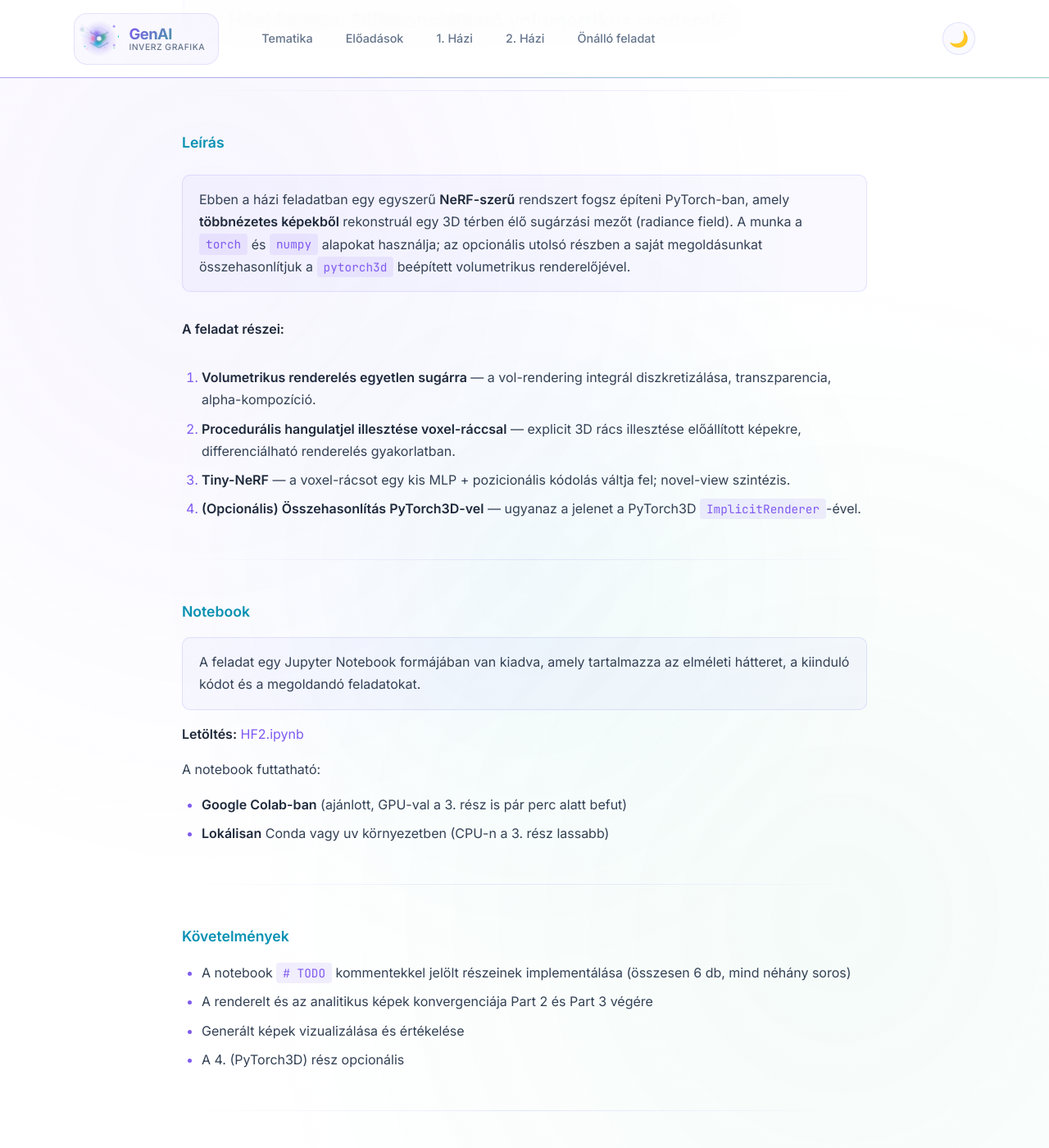
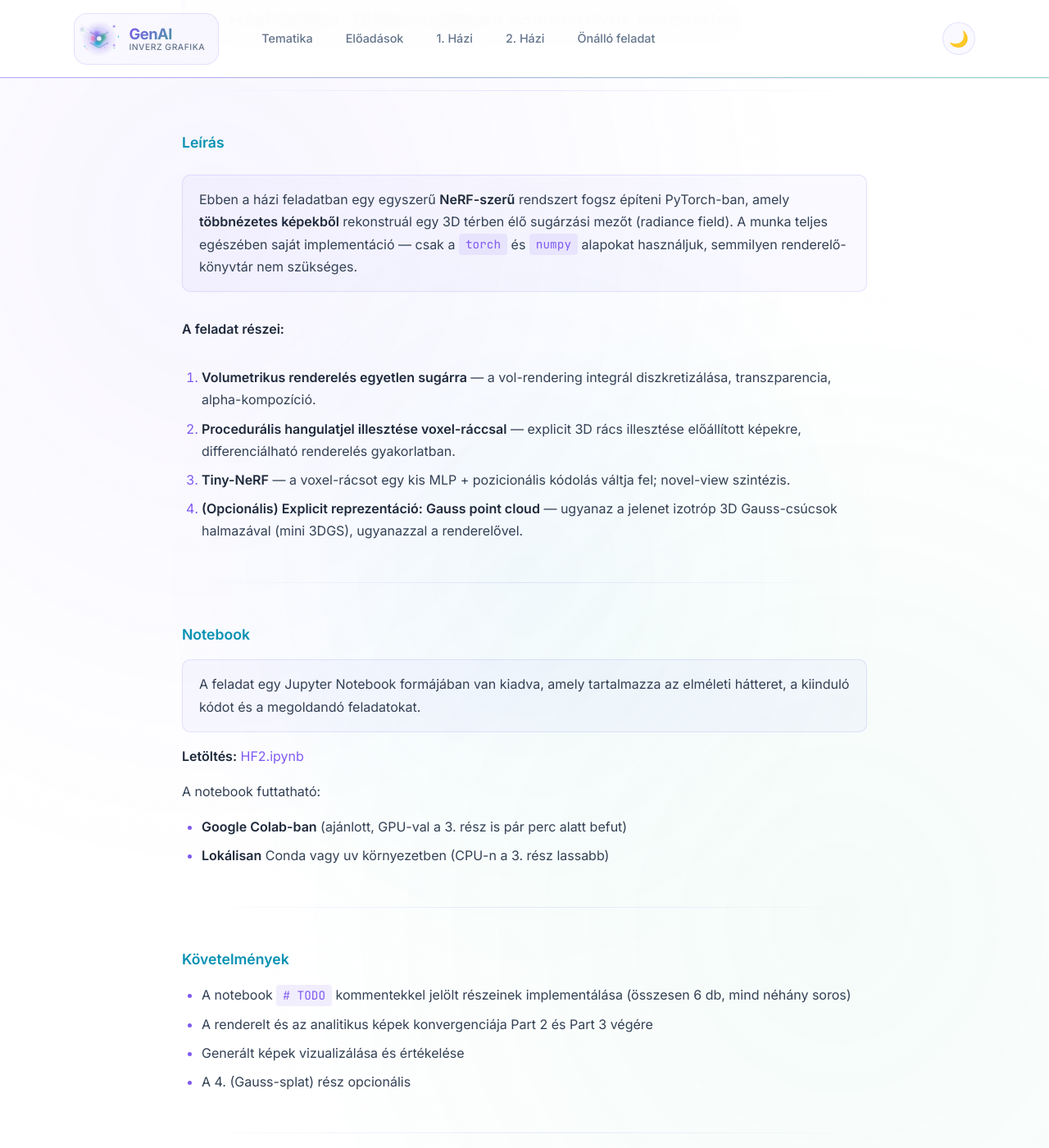
Before and after one commit to VaitkusM/genai-inverse-graphics-bme-vik-iit, a Jekyll site: the page built from hazi2.md, in a window 1280 px wide and 1400 px high, scrolled down 313 px. Shown: the whole window at 82% size. Built offline with Jekyll 4.4.1, drawn with Linux system fonts in a browser that asks for light colours.

Commit message:
Sync from private repository

```diff
--- a/hazi2.md
+++ b/hazi2.md
@@ -12,16 +12,16 @@ permalink: /hazi2/
 
 Ebben a házi feladatban egy egyszerű **NeRF-szerű** rendszert fogsz építeni
 PyTorch-ban, amely **többnézetes képekből** rekonstruál egy 3D térben élő
-sugárzási mezőt (radiance field). A munka a `torch` és `numpy` alapokat
-használja; az opcionális utolsó részben a saját megoldásunkat összehasonlítjuk
-a `pytorch3d` beépített volumetrikus renderelőjével.
+sugárzási mezőt (radiance field). A munka teljes egészében saját implementáció
+— csak a `torch` és `numpy` alapokat használjuk, semmilyen renderelő-könyvtár
+nem szükséges.
 
 **A feladat részei:**
 
 1. **Volumetrikus renderelés egyetlen sugárra** — a vol-rendering integrál diszkretizálása, transzparencia, alpha-kompozíció.
 2. **Procedurális hangulatjel illesztése voxel-ráccsal** — explicit 3D rács illesztése előállított képekre, differenciálható renderelés gyakorlatban.
 3. **Tiny-NeRF** — a voxel-rácsot egy kis MLP + pozicionális kódolás váltja fel; novel-view szintézis.
-4. **(Opcionális) Összehasonlítás PyTorch3D-vel** — ugyanaz a jelenet a PyTorch3D `ImplicitRenderer`-ével.
+4. **(Opcionális) Explicit reprezentáció: Gauss point cloud** — ugyanaz a jelenet izotróp 3D Gauss-csúcsok halmazával (mini 3DGS), ugyanazzal a renderelővel.
 
 ---
 
@@ -42,7 +42,7 @@ A notebook futtatható:
 - A notebook `# TODO` kommentekkel jelölt részeinek implementálása (összesen 6 db, mind néhány soros)
 - A renderelt és az analitikus képek konvergenciája Part 2 és Part 3 végére
 - Generált képek vizualizálása és értékelése
-- A 4. (PyTorch3D) rész opcionális
+- A 4. (Gauss-splat) rész opcionális
 
 ---
 
```
